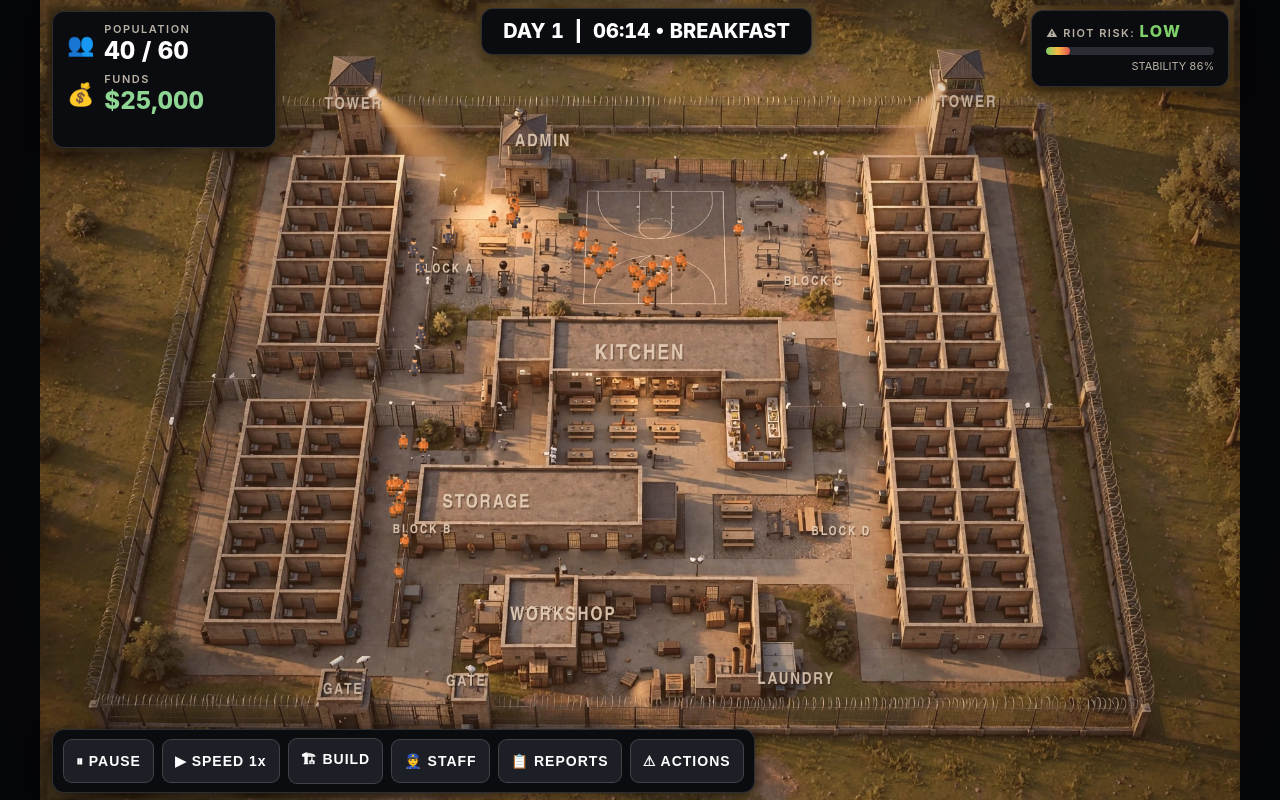
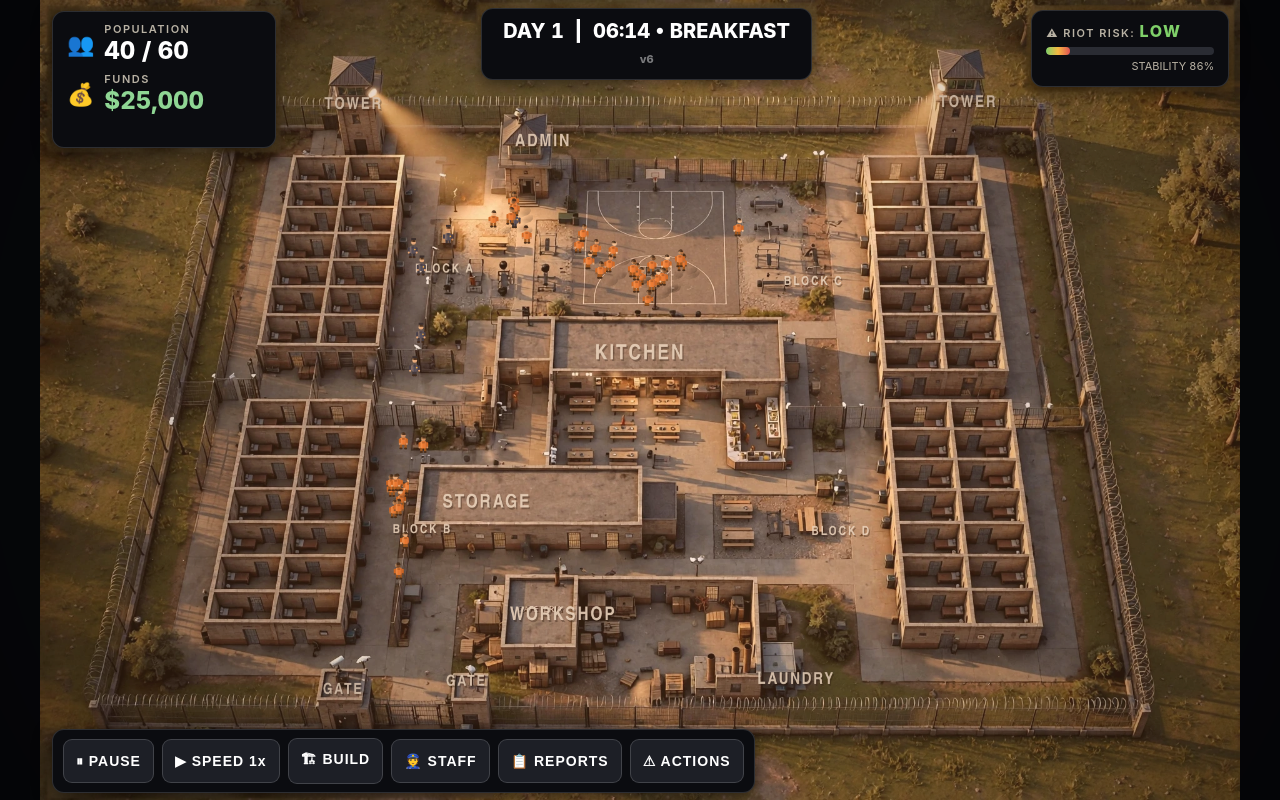
Before and after one commit to xMrMathx/lockdown, a plain HTML site: page index.html in a window 1280 px wide. Drawn offline with Linux system fonts and the light colour scheme; animation ran at ten frames a second.

Commit message:
Add v6 build tag to day chip for version verification

```diff
--- a/index.html
+++ b/index.html
@@ -109,7 +109,7 @@
   </div>
 
   <div id="cover-clock" class="cover">
-    <div class="big"><span id="clock-day">DAY 1</span> &nbsp;|&nbsp; <span id="clock-time">06:00</span> • <span id="clock-phase">BREAKFAST</span></div>
+    <div class="big"><span id="clock-day">DAY 1</span> &nbsp;|&nbsp; <span id="clock-time">06:00</span> • <span id="clock-phase">BREAKFAST</span> <span id="build-tag" style="opacity:.45;font-size:11px;">v6</span></div>
   </div>
 
   <div id="cover-risk" class="cover">
```
